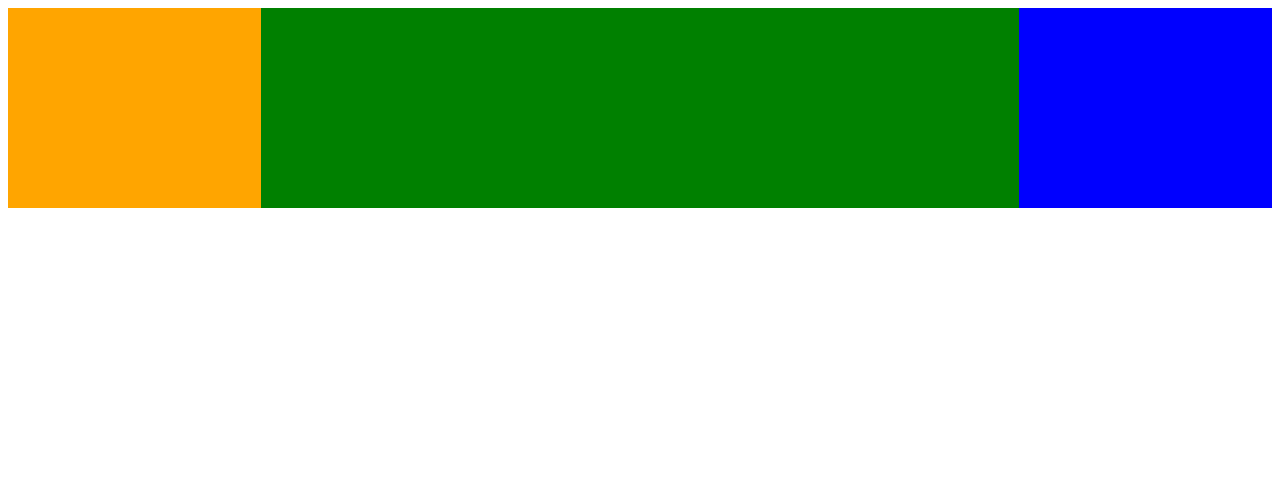
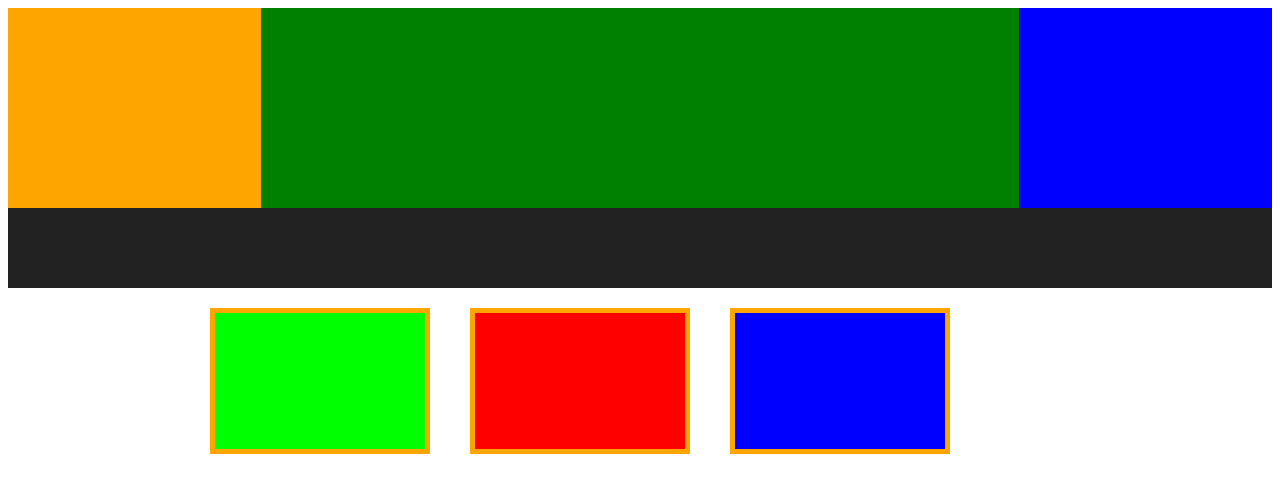
Before and after one commit to Airseai6/HTML_learn, a plain HTML site: page HtmlLearn_bzhan/005_div浮动/index.html in a window 1280 px wide. Drawn offline with Linux system fonts and the light colour scheme.

Commit message:
Signed-off-by: Airseai6 <1042536516@qq.com>

```diff
--- a/HtmlLearn_bzhan/005_div浮动/index.html
+++ b/HtmlLearn_bzhan/005_div浮动/index.html
@@ -20,11 +20,36 @@
 				float: left;
 				height: 200px;
 			}
+			.hh {
+				height: 80px;
+				background: #222222;
+			}
+			.outer {
+				height: 200px;
+			}
+			.item {
+				float: left;
+				width: 210px; height: 136px; margin: 20px;	/*margin 边距*/
+				border: 5px solid #FFA500;	/*solid 边框*/
+			}
+			#box {
+				width: 900px;
+				overflow: auto;
+				margin: auto;
+			}
 		</style>
 	</head>
 	<body>
-		<div class="a"></div>
-		<div class="b"></div>
-		<div class="c"></div>
+		<div class="outer">
+			<div class="a"></div>
+			<div class="b"></div>
+			<div class="c"></div>
+		</div>
+		<div class="hh"></div>
+		<div id="box">
+			<div class="item" style="background:#0f0;"></div>
+			<div class="item" style="background:#f00;"></div>
+			<div class="item" style="background:#00f;"></div>
+		</div>
 	</body>
 </html>
```
